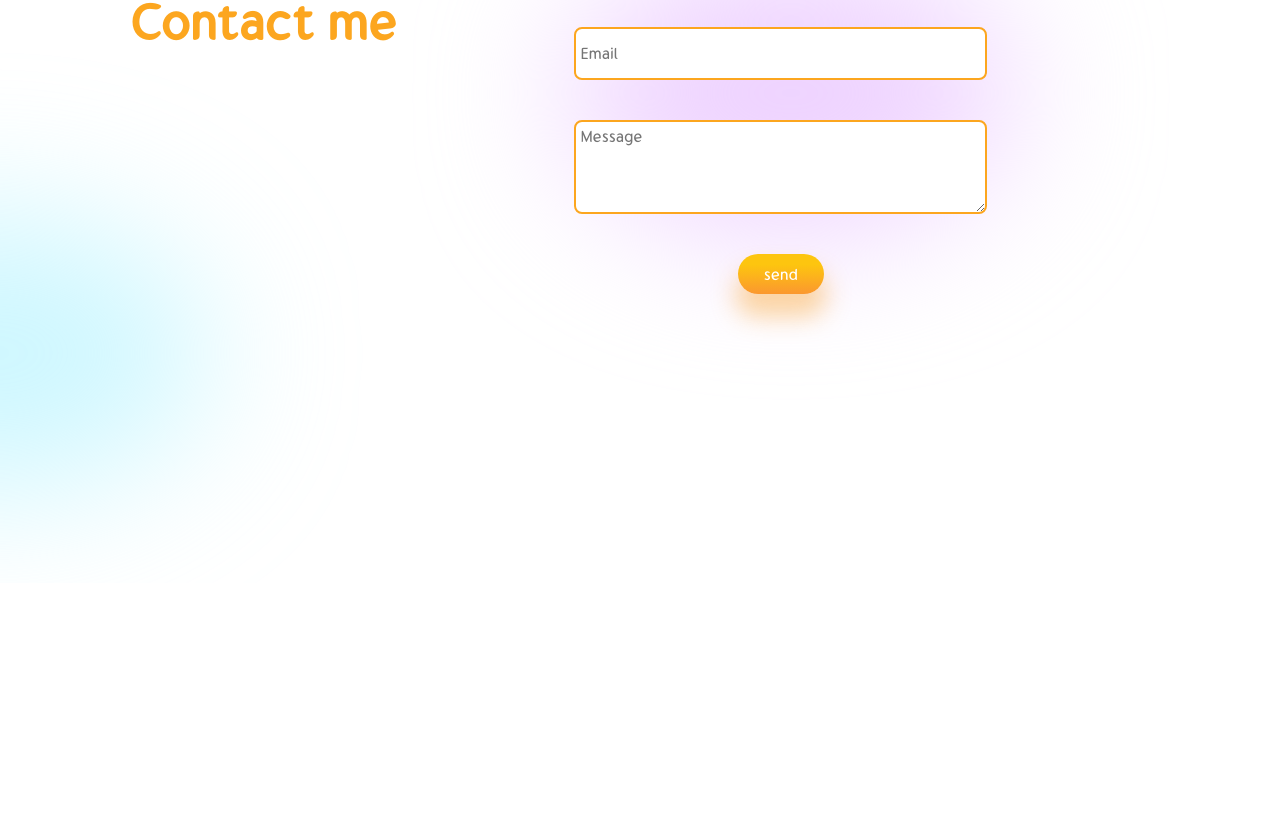
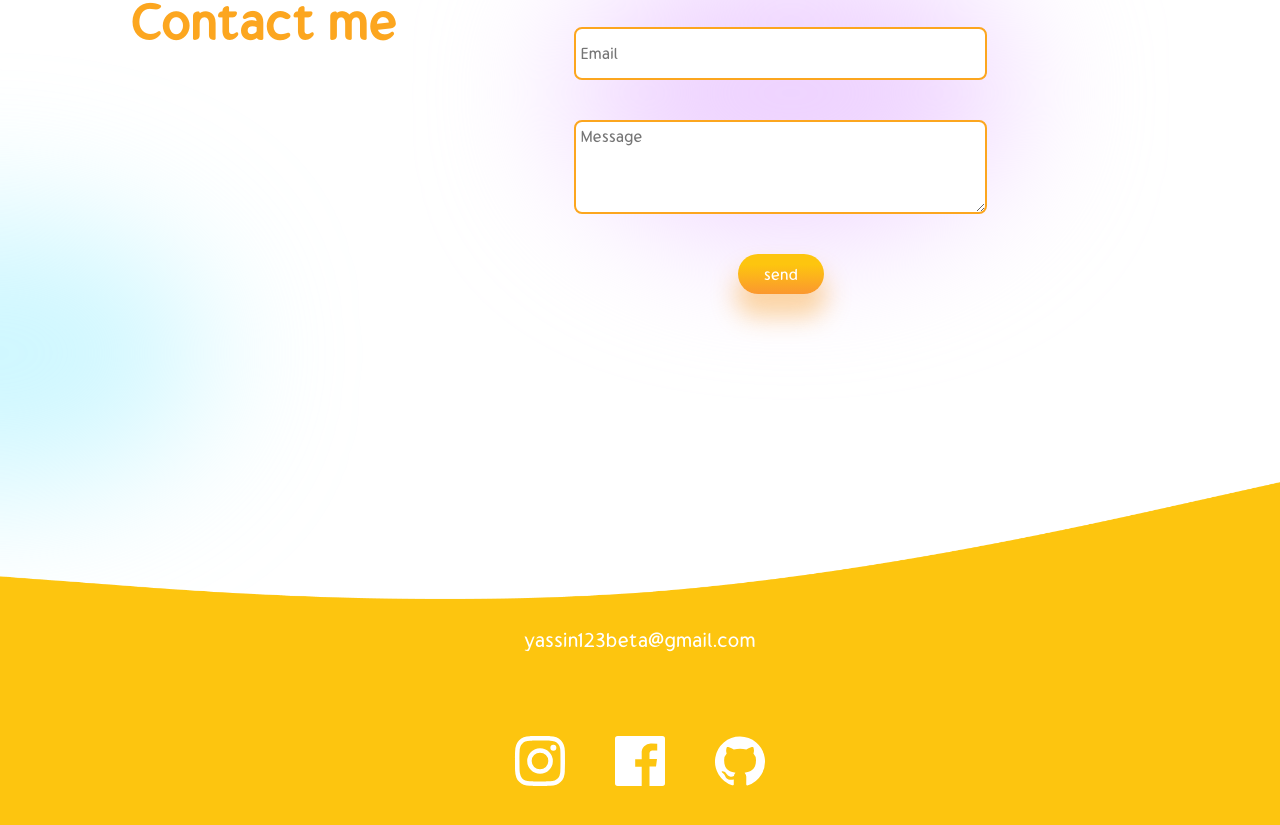
Before and after one commit to yassine5551/Portfolio, a React (Vite) app: page / in a window 1280 px wide. Shown: the part 4753-5578 px from the top of the page. Before the commit the page ends 5336 px from the top, so only its background shows below. Built offline with nearby package versions, Linux system fonts and the light colour scheme.

Commit message:
Footer section done

```diff
--- a/package.json
+++ b/package.json
@@ -11,6 +11,7 @@
   },
   "dependencies": {
     "@emailjs/browser": "^4.3.3",
+    "@iconscout/react-unicons": "^2.0.2",
     "emailjs": "^4.0.3",
     "react": "^18.2.0",
     "react-dom": "^18.2.0",
--- a/src/Components/Footer/Footer.css
+++ b/src/Components/Footer/Footer.css
@@ -0,0 +1,23 @@
+.footer{
+    display: flex;
+    align-items: center;
+    margin: -0.5rem -3.5rem;
+    position: relative;
+    margin-top: -7rem;
+}
+.f-content{
+    position: absolute;
+    display: flex;
+    align-items: center;
+    justify-content: center;
+    flex-direction: column;
+    width: 100%;
+    margin-top: 4rem;
+    gap: 4rem;
+    color: white;
+}
+
+.f-icons{
+    display: flex;
+    gap: 2rem;
+}
--- a/src/Components/Footer/Footer.jsx
+++ b/src/Components/Footer/Footer.jsx
@@ -1,9 +1,29 @@
 import React from 'react'
 import './Footer.css'
+import wave from "../../img/wave.png"
+import Insta from '@iconscout/react-unicons/icons/uil-instagram'
+import Face from '@iconscout/react-unicons/icons/uil-facebook'
+import Git from '@iconscout/react-unicons/icons/uil-github'
+
 const Footer = () => {
   return (
-    <div>
+    <div className='footer'>
+          <img src={wave} style={{ width: '100%' }} alt="" />
+          <div className="f-content">
+              <span>yassin123beta@gmail.com</span>
+              <div className='f-icons'>
+                  <a href="https://www.instagram.com/__urahara__55/" target='_blank' >
+                      <Insta color='white' size='3rem'/>
+                  </a>
+                  <a href='https://www.facebook.com/?locale=fr_FR' target='_blank'>
+                       <Face color='white' size='3rem'/>
+                  </a>
+                  <a href="https://github.com/yassine5551" target="_blank" >
+                      <Git color='white' size='3rem'/>
+                 </a>
 
+              </div>
+          </div>
     </div>
   )
 }
```
Also changed, not shown: 1 other file (tests, documents, lock files or other folders).
